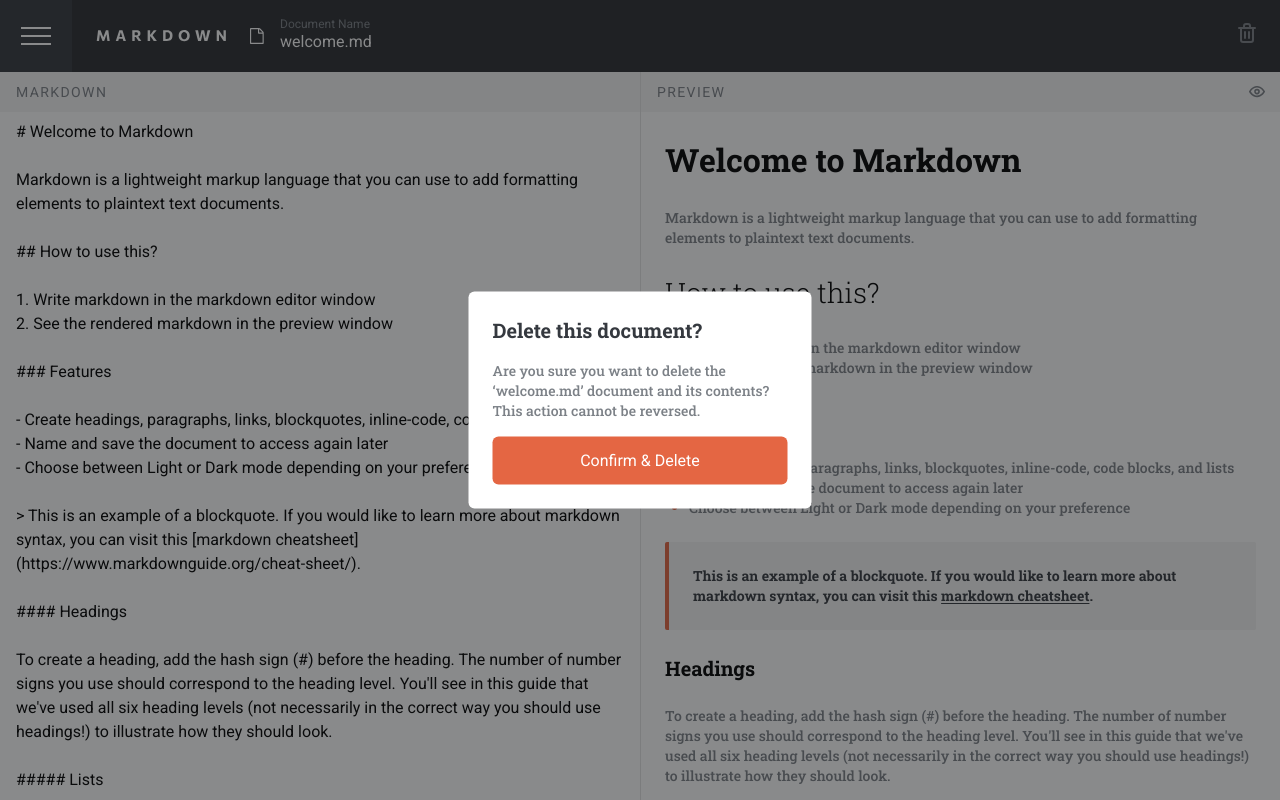
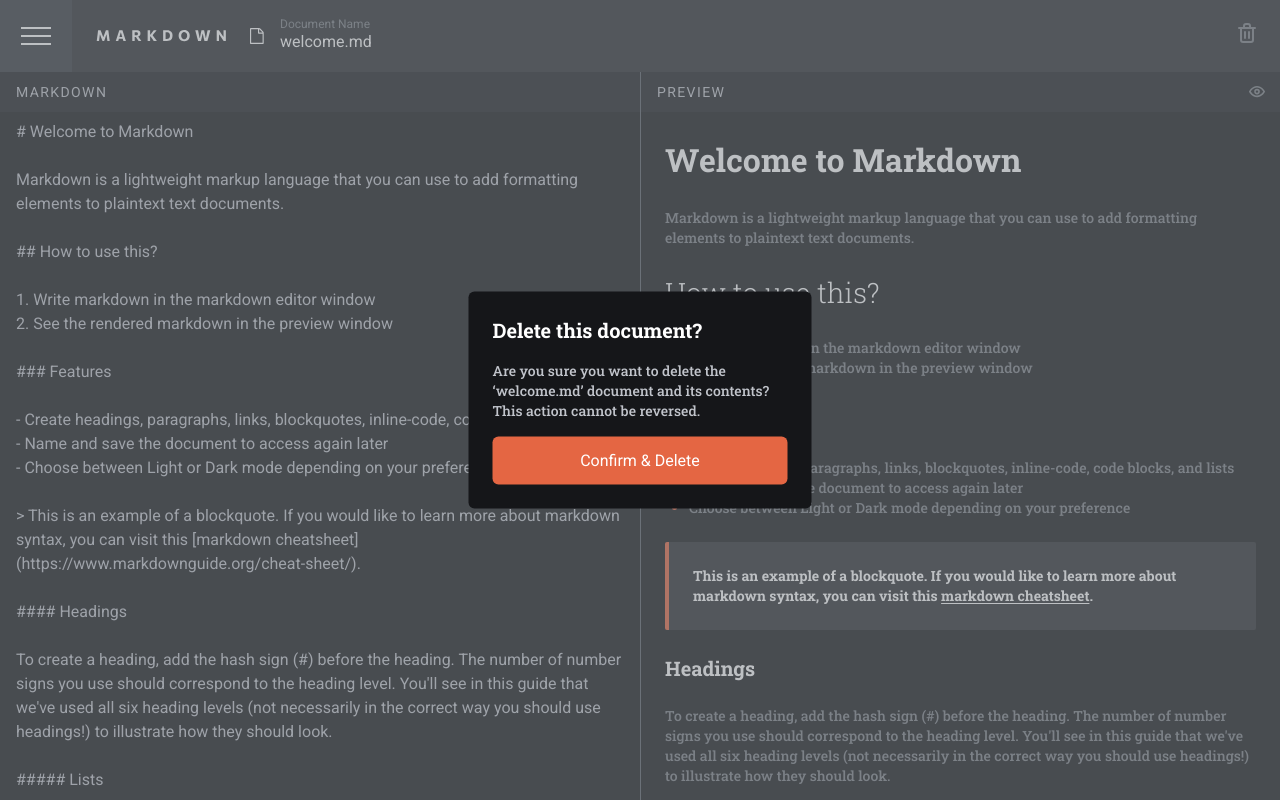
Before and after one commit to ltk55/in-browser-markdown-editor, a React (Vite) app: page / in a window 1280 px wide. Both pictures are taken after a click on the button 1247 px from the left and 32 px from the top of the page. Built offline with nearby package versions, Linux system fonts and the light colour scheme.

Commit message:
feat: add dark mode toggle

```diff
--- a/index.html
+++ b/index.html
@@ -11,7 +11,7 @@
     <meta name="viewport" content="width=device-width, initial-scale=1.0" />
     <title>In-browser markdown editor</title>
   </head>
-  <body class="sidebar-closed">
+  <body class="sidebar-closed dark">
     <div id="root"></div>
     <script type="module" src="/src/main.tsx"></script>
   </body>
--- a/src/components/MarkdownEditor.tsx
+++ b/src/components/MarkdownEditor.tsx
@@ -34,9 +34,9 @@ export default function MarkdownEditor(): JSX.Element {
     >
       <div
         role="heading"
-        className="my-auto flex h-10 items-center justify-between bg-neutral-200 px-4 pl-4"
+        className="my-auto flex h-10 items-center justify-between bg-neutral-200 px-4 pl-4 dark:bg-neutral-900"
       >
-        <span className="text-sm font-medium tracking-widest text-neutral-500">
+        <span className="text-sm font-medium tracking-widest text-neutral-500 dark:text-neutral-400">
           MARKDOWN
         </span>
 
@@ -49,7 +49,7 @@ export default function MarkdownEditor(): JSX.Element {
       </div>
 
       <textarea
-        className="mb-4 min-h-[calc(100vh-110px)] w-full resize-none border-none bg-neutral-100 p-4 pt-2 outline-none"
+        className="mb-4 min-h-[calc(100vh-110px)] w-full resize-none border-none bg-neutral-100 p-4 pt-2 outline-none dark:bg-neutral-1000 dark:text-neutral-400"
         value={currentDocument ? currentDocument.content : ""}
         onChange={handleContentChange}
       />
--- a/src/components/Preview.tsx
+++ b/src/components/Preview.tsx
@@ -24,14 +24,14 @@ export default function Preview(): JSX.Element {
   }
 
   return (
-    <section className="flex h-[calc(100vh-65px)] flex-col border-l border-neutral-300 pb-4">
+    <section className="flex h-[calc(100vh-65px)] flex-col border-l border-neutral-300 pb-4 dark:border-neutral-600">
       <div
         role="heading"
-        className={`fixed z-0 flex h-10 items-center justify-between bg-neutral-200 px-4 py-3 ${
+        className={`fixed z-0 flex h-10 items-center justify-between bg-neutral-200 px-4 py-3 dark:bg-neutral-900 ${
           displayPreviewOnly ? "w-full" : "w-1/2"
         }`}
       >
-        <span className="text-sm font-medium tracking-widest text-neutral-500">
+        <span className="text-sm font-medium tracking-widest text-neutral-500 dark:text-neutral-400">
           PREVIEW
         </span>
         <button onClick={() => setDisplayPreviewOnly(!displayPreviewOnly)}>
@@ -47,7 +47,7 @@ export default function Preview(): JSX.Element {
       </div>
 
       <Markdown
-        className={`preview-markdown mt-10 overflow-y-auto p-6 ${
+        className={`preview-markdown mt-10 overflow-y-auto p-6 dark:bg-neutral-1000 ${
           displayPreviewOnly ? "md:px-12 lg:px-[calc(100vw-70vw)]" : ""
         }`}
       >
--- a/src/components/header/DeleteDocumentModal.tsx
+++ b/src/components/header/DeleteDocumentModal.tsx
@@ -22,14 +22,14 @@ export default function DeleteDocumentModal({
     <div
       className={`${
         isModalOpen ? "block" : "hidden"
-      }  bg-overlayTransparent absolute left-0 top-0 z-50 h-screen w-screen`}
+      }  absolute left-0 top-0 z-50 h-screen w-screen bg-overlayTransparent dark:bg-lightOverlayTransparent`}
       onClick={() => setIsModalOpen(false)}
     >
-      <div className="absolute left-1/2 top-1/2 w-[343px] -translate-x-1/2 -translate-y-1/2 rounded-md bg-neutral-100 p-6">
-        <span className="font-serif text-xl font-bold text-neutral-700">
+      <div className="absolute left-1/2 top-1/2 w-[343px] -translate-x-1/2 -translate-y-1/2 rounded-md bg-neutral-100 p-6 dark:bg-neutral-1000">
+        <span className="font-serif text-xl font-bold text-neutral-100 dark:text-neutral-100">
           Delete this document?
         </span>
-        <p className="my-4 font-serif text-sm font-normal text-neutral-500 ">
+        <p className="my-4 font-serif text-sm font-normal text-neutral-500 dark:text-neutral-400">
           Are you sure you want to delete the ‘welcome.md’ document and its
           contents? This action cannot be reversed.
         </p>
--- /dev/null
+++ b/src/components/sidebar/DarkModeToggle.tsx
@@ -0,0 +1,38 @@
+import { useState } from "react";
+
+export default function DarkModeToggle(): JSX.Element {
+  const [isDark, setIsDark] = useState(true);
+
+  function toggleTheme() {
+    setIsDark((prev) => !prev);
+    document.getElementsByTagName("body")[0].classList.toggle("dark");
+  }
+
+  return (
+    <div className="absolute bottom-6 flex items-center gap-x-3">
+      <svg width="17" height="16" xmlns="http://www.w3.org/2000/svg">
+        <path
+          d="M16.141 8.804a.823.823 0 0 0-.864-.115 6.622 6.622 0 0 1-2.772.6A6.704 6.704 0 0 1 5.81 2.626 7.066 7.066 0 0 1 6.015.981a.823.823 0 0 0-1.094-.93 8.341 8.341 0 1 0 11.516 9.617.823.823 0 0 0-.296-.864Zm-7.814 5.503A6.696 6.696 0 0 1 4.164 2.404v.222a8.35 8.35 0 0 0 10.069 8.16 6.671 6.671 0 0 1-5.906 3.554v-.033Z"
+          fill={isDark ? "#fff" : "#5A6069"}
+        />
+      </svg>
+      <button
+        onClick={toggleTheme}
+        className="relative flex h-6 w-12 cursor-pointer items-center rounded-full bg-neutral-600 p-2"
+        aria-label={isDark ? "toggle to light mode" : "toggle to dark mode"}
+      >
+        <span
+          className={`block h-3 w-3 rounded-full bg-neutral-100 transition-all ${
+            !isDark ? "translate-x-[170%]" : null
+          }`}
+        ></span>
+      </button>
+      <svg width="18" height="18" xmlns="http://www.w3.org/2000/svg">
+        <path
+          d="M2.7 9a.9.9 0 0 0-.9-.9H.9a.9.9 0 0 0 0 1.8h.9a.9.9 0 0 0 .9-.9Zm.576 4.5-.639.639a.9.9 0 0 0 0 1.269.9.9 0 0 0 1.269 0l.639-.639A.9.9 0 0 0 3.276 13.5ZM9 2.7a.9.9 0 0 0 .9-.9V.9a.9.9 0 0 0-1.8 0v.9a.9.9 0 0 0 .9.9Zm5.094 2.106a.9.9 0 0 0 .63-.261l.639-.639a.9.9 0 1 0-1.269-1.269l-.594.639a.9.9 0 0 0 0 1.269.9.9 0 0 0 .594.261Zm-10.8-.261a.9.9 0 0 0 1.269 0 .9.9 0 0 0 0-1.269l-.639-.639a.904.904 0 1 0-1.287 1.269l.657.639ZM17.1 8.1h-.9a.9.9 0 1 0 0 1.8h.9a.9.9 0 1 0 0-1.8Zm-2.376 5.4a.9.9 0 0 0-1.224 1.224l.639.639a.9.9 0 0 0 1.269 0 .9.9 0 0 0 0-1.269l-.684-.594ZM9 4.05A4.95 4.95 0 1 0 13.95 9 4.959 4.959 0 0 0 9 4.05Zm0 8.1a3.15 3.15 0 1 1 0-6.3 3.15 3.15 0 0 1 0 6.3Zm0 3.15a.9.9 0 0 0-.9.9v.9a.9.9 0 1 0 1.8 0v-.9a.9.9 0 0 0-.9-.9Z"
+          fill={!isDark ? "#fff" : "#5A6069"}
+        />
+      </svg>
+    </div>
+  );
+}
--- a/src/components/sidebar/Sidebar.tsx
+++ b/src/components/sidebar/Sidebar.tsx
@@ -1,6 +1,7 @@
 import Logo from "../../assets/logo.svg";
 import useDocumentStore from "../../lib/documentStore";
 import AddNewDocumentBtn from "./AddNewDocumentBtn";
+import DarkModeToggle from "./DarkModeToggle";
 import Document from "./Document";
 
 export default function Sidebar(): JSX.Element {
@@ -11,7 +12,7 @@ export default function Sidebar(): JSX.Element {
       <img src={Logo} alt="logo" className="pt-7 md:hidden" />
 
       <div className="my-7">
-        <div className="mb-7 text-sm font-medium uppercase tracking-widest text-neutral-600">
+        <div className="mb-7 text-sm font-medium uppercase tracking-widest text-neutral-500">
           my documents
         </div>
 
@@ -25,6 +26,8 @@ export default function Sidebar(): JSX.Element {
           })}
         </ul>
       </div>
+
+      <DarkModeToggle />
     </aside>
   );
 }
--- a/src/index.css
+++ b/src/index.css
@@ -8,6 +8,10 @@
     @apply overflow-hidden;
     height: 100vh;
     position: fixed;
+  }
+
+  body.dark {
+    @apply bg-neutral-1000;
   }
 
   .wrapper {
@@ -39,6 +43,10 @@
 
   :is(h1, h3, h4, h5, h6) {
     @apply font-bold;
+  }
+
+  .dark :is(h1, h2, h3, h4, h5) {
+    @apply text-neutral-100;
   }
 
   h1 {
@@ -109,6 +117,10 @@
     @apply whitespace-pre-wrap;
   }
 
+  .dark .preview-markdown code {
+    @apply text-neutral-100;
+  }
+
   .preview-markdown blockquote {
     @apply bg-neutral-200;
     @apply p-6;
@@ -117,9 +129,17 @@
     @apply rounded-sm;
   }
 
+  .dark .preview-markdown blockquote {
+    @apply bg-neutral-800;
+  }
+
   .preview-markdown blockquote p {
     @apply text-neutral-700;
     @apply font-bold;
+  }
+
+  .dark .preview-markdown blockquote p {
+    @apply text-neutral-100;
   }
 
   .preview-markdown a {
@@ -130,6 +150,10 @@
   .preview-markdown pre {
     @apply bg-neutral-200;
     @apply p-6;
+  }
+
+  .dark .preview-markdown pre {
+    @apply bg-neutral-800;
   }
 
   .primary-btn {
--- a/tailwind.config.js
+++ b/tailwind.config.js
@@ -20,6 +20,7 @@ export default {
       orangeHover: "rgb(243, 151, 101)",
       transparent: "rgba(0, 0, 0, 0)",
       overlayTransparent: "rgb(21, 22, 25, 0.5)",
+      lightOverlayTransparent: "rgba(124, 129, 135, 0.5)",
     },
     fontFamily: {
       sans: ["Roboto", "sans-serif"],
```
